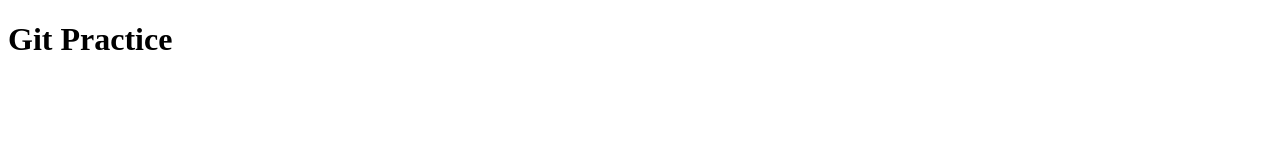
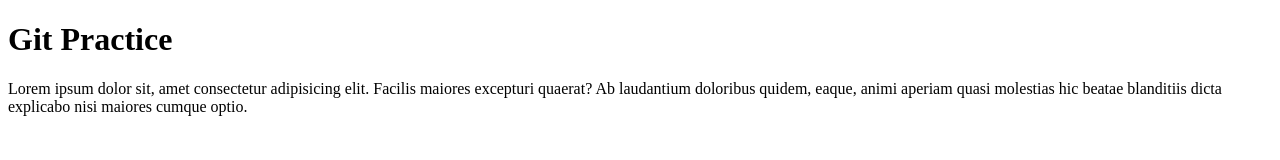
Before and after one commit to YaHalim/gitPractice, a plain HTML site: page Pages/index.html in a window 1280 px wide. Drawn offline with Linux system fonts and the light colour scheme.

Commit message:
paragraph added

```diff
--- a/Pages/index.html
+++ b/Pages/index.html
@@ -8,5 +8,6 @@
 </head>
 <body>
   <h1>Git Practice</h1>
+  <p>Lorem ipsum dolor sit, amet consectetur adipisicing elit. Facilis maiores excepturi quaerat? Ab laudantium doloribus quidem, eaque, animi aperiam quasi molestias hic beatae blanditiis dicta explicabo nisi maiores cumque optio.</p>
 </body>
 </html>
```
